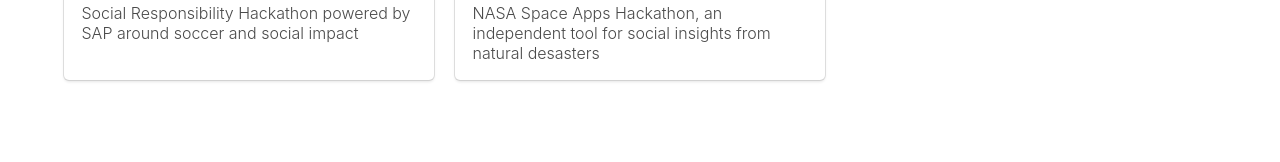
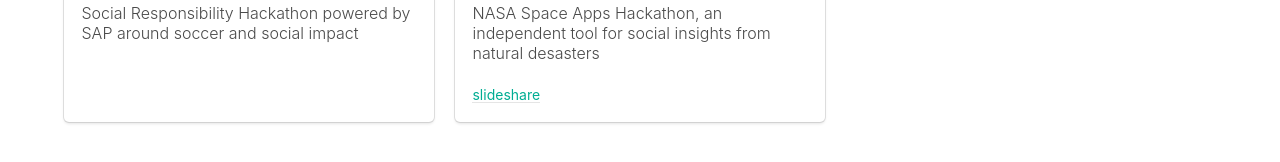
Before and after one commit to paszin/paszin.github.io, a plain HTML site: page index.html in a window 1280 px wide. Shown: the part 2086-2248 px from the top of the page. Before the commit the page ends 2208 px from the top, so only its background shows below. Drawn offline with Linux system fonts and the light colour scheme; a script that the page names is missing.

Commit message:
slideshare link

```diff
--- a/index.html
+++ b/index.html
@@ -197,6 +197,7 @@
 								<a href="https://www.youtube.com/watch?v=Nb8-SXryraM">EarthCare</a>
 							</h2>
 							<p class="subtitle is-6">NASA Space Apps Hackathon, an independent tool for social insights from natural desasters</p>
+							<a href="https://de.slideshare.net/WendyWen9/earth-care-61525320">slideshare</a>
 						</div>
 					</div>
 				</div>
```
